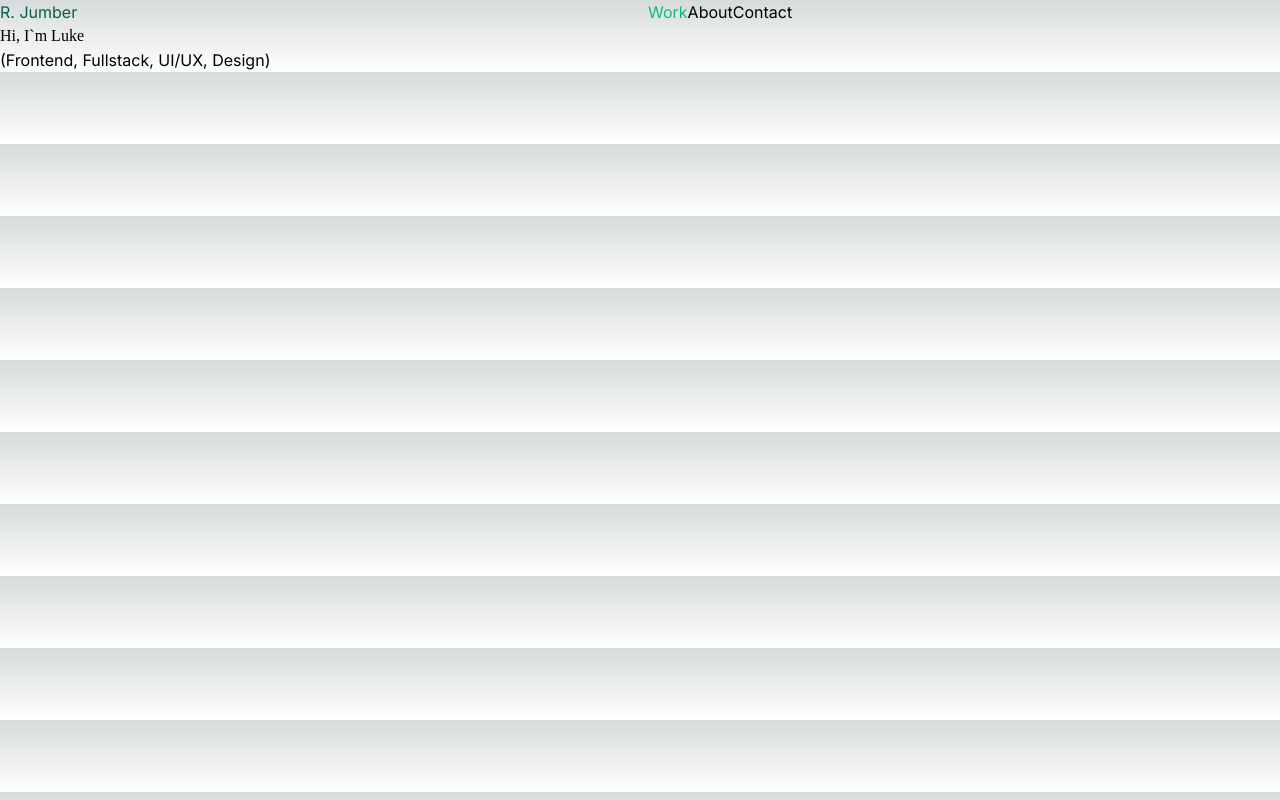
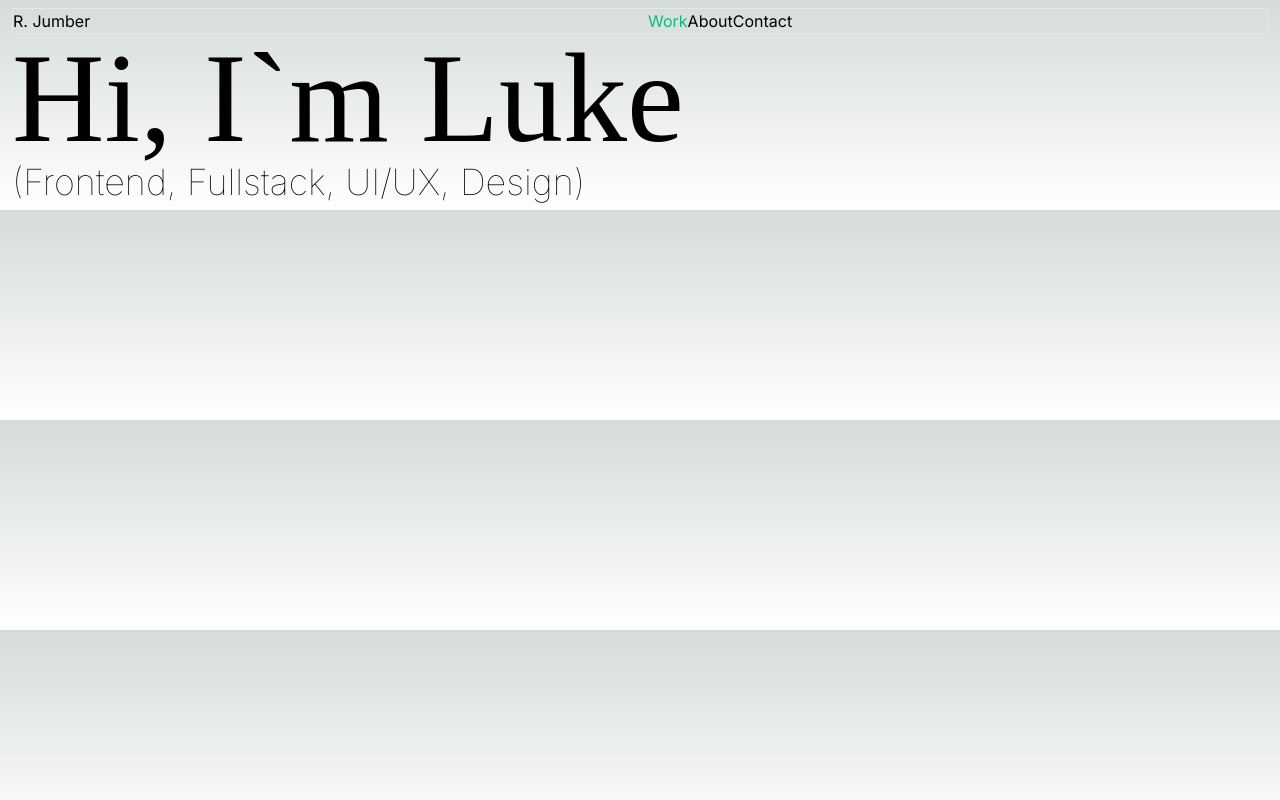
Before and after one commit to RLjumber/Personal-Portfolio, a Next.js app: page / in a window 1280 px wide. Built offline with nearby package versions, Linux system fonts and the light colour scheme; a web font is replaced by a local one.

Commit message:
Style:Font size and borders

```diff
--- a/package.json
+++ b/package.json
@@ -17,5 +17,9 @@
     "react": "18.2.0",
     "react-dom": "18.2.0",
     "tailwindcss": "3.3.2"
+  },
+  "devDependencies": {
+    "prettier": "^3.0.0",
+    "prettier-plugin-tailwindcss": "^0.4.0"
   }
 }
--- a/src/app/components/Header.js
+++ b/src/app/components/Header.js
@@ -7,9 +7,9 @@ export default function Header() {
     const pathname = usePathname();
 
     return (
-            <nav class="w-full flex sticky top-0 grid grid-cols-2 gap-4">
+        <nav class="w-full sticky top-0 grid grid-cols-2 gap-4 border">
             <a href="/" class="hover:text-emerald-800">R. Jumber</a>
-                <div class="">
+            <div>
                 {pathname === "/" ? <a href="/" class="text-emerald-500 hover:text-emerald-500">Work</a> : <a href="/" class="hover:text-emerald-500">Work</a>}
                 {pathname === "/about" ? <a href="/about" class="text-emerald-500 hover:text-emerald-500">About</a> : <a href="/about" class="hover:text-emerald-500">About</a>}
                 {pathname === "/contact" ? <a href="/contact" class="text-emerald-500 hover:text-emerald-500">Contact</a> : <a href="/contact" class="hover:text-emerald-500">Contact</a>}
--- a/src/app/page.js
+++ b/src/app/page.js
@@ -2,10 +2,10 @@ import Header from "./components/Header";
 
 export default function Home() {
   return (
-    <main >
+    <main class="container px-3 py-2">
       <Header />
-      <h1 class="font-display" >Hi, I`m Luke</h1>
-      <h2>(Frontend, Fullstack, UI/UX, Design)</h2>
+      <h1 class="font-display border-red-500 text-9xl" >Hi, I`m Luke</h1>
+      <h2 class="font-thin text-4xl">(Frontend, Fullstack, UI/UX, Design)</h2>
     </main>
   )
 }
```
Also changed, not shown: 1 other file (tests, documents, lock files or other folders). Lines whose indentation alone changed are shown as unchanged.
